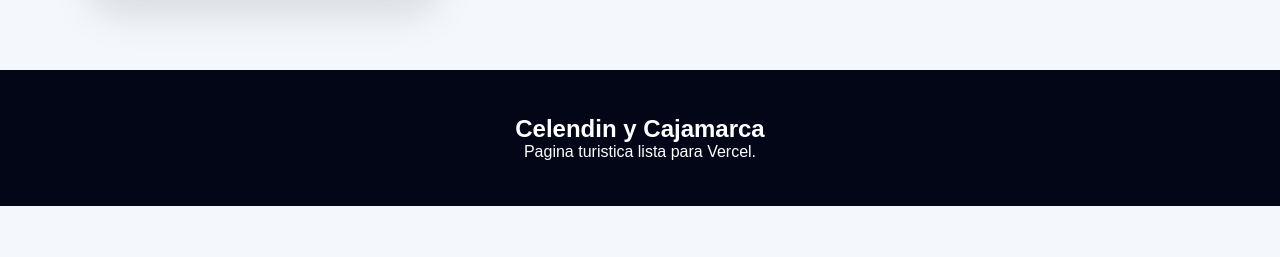
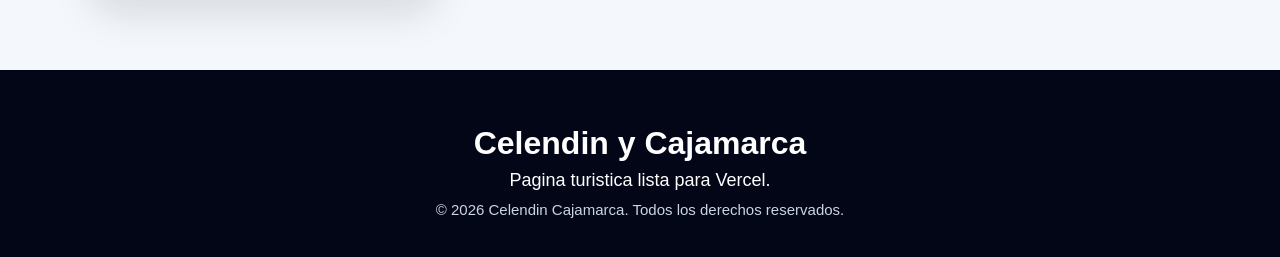
Before and after one commit to lenin1754575412/peru-turismo-next, a Next.js app: page / in a window 1280 px wide. Shown: the part 3139-3396 px from the top of the page. Before the commit the page ends 3345 px from the top, so only its background shows below. Built offline with nearby package versions, Linux system fonts and the light colour scheme.

Commit message:
Agrego copyright en footer

```diff
--- a/app/globals.css
+++ b/app/globals.css
@@ -992,3 +992,25 @@
     transform:translateY(0);
   }
 }
+.footer{
+  background:#020617;
+  color:white;
+  text-align:center;
+  padding:55px 20px;
+}
+
+.footer h2{
+  font-size:32px;
+  margin-bottom:8px;
+}
+
+.footer p{
+  font-size:18px;
+  margin-bottom:10px;
+}
+
+.footer small{
+  display:block;
+  color:#cbd5e1;
+  font-size:15px;
+}
--- a/app/page.js
+++ b/app/page.js
@@ -33,7 +33,7 @@
       <section className="section">
         <h2>Gastronomia tipica</h2>
         <div className="grid">
-          {platos.slice(0,8).map((p,i)=>(
+          {platos.map((p,i)=>(
             <article className="card" key={i}>
               <img src={p.img} alt={p.nombre}/>
               <h3>{p.nombre}</h3>
@@ -46,6 +46,7 @@
       <footer className="footer">
         <h2>Celendin y Cajamarca</h2>
         <p>Pagina turistica lista para Vercel.</p>
+        <small>© 2026 Celendin Cajamarca. Todos los derechos reservados.</small>
       </footer>
     </main>
   );
```
